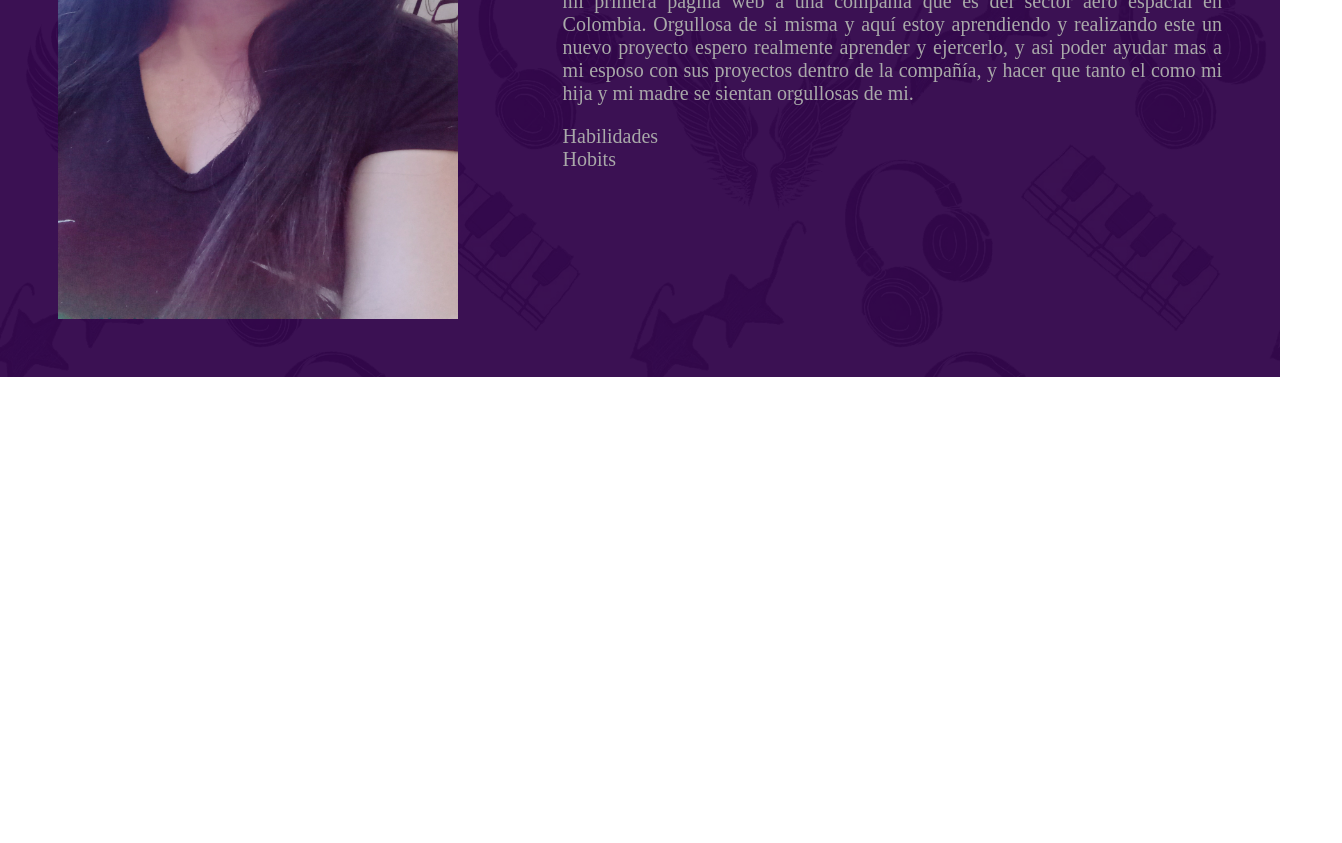
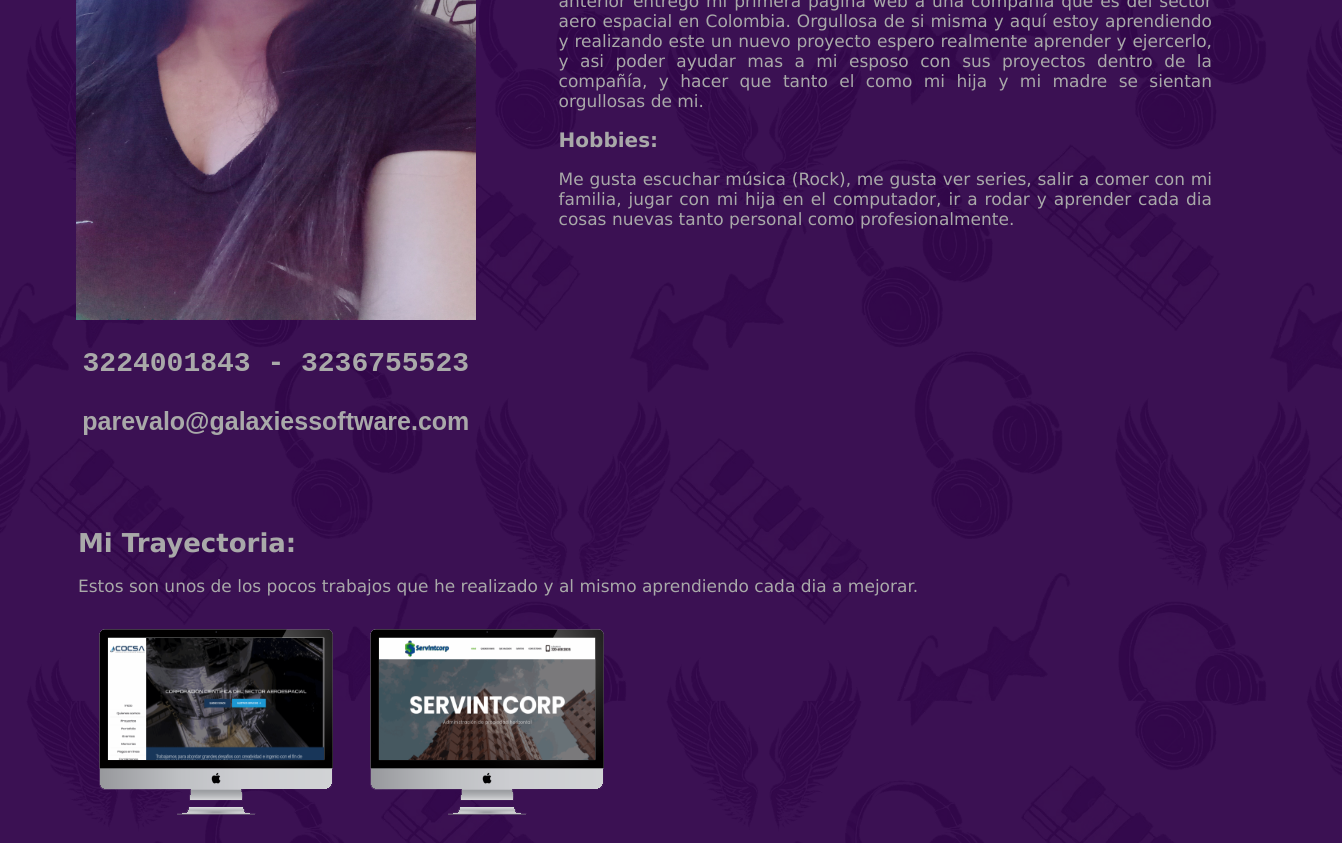
Before and after one commit to gs-parevalo/BIOGRAFIA, a plain HTML site: page index.html in a window 1280 px wide. Shown: the part 560-1403 px from the top of the page, 1342 px wide, since content can reach past the window. Before the commit the page ends 937 px from the top, so only its background shows below. Drawn offline with Linux system fonts and the light colour scheme.

Commit message:
02/03/2023 12:00pm

```diff
--- a/index.html
+++ b/index.html
@@ -11,6 +11,8 @@
         <section class="left">
             <h1>Andrea Arévalo</h1>
             <img src="Imagen/Andrea Arevalo.jpg" width="400px" height="600px">
+            <p class="phone">3224001843 - 3236755523</p>
+            <p class="email">parevalo@galaxiessoftware.com</p>
         </section>
         <section class="right">
             <p> Soy una persona emprendedora, me gusta estar aprendiendo cada dia algo nuevo tanto en mi vida personal como profesional, actualmente soy Técnica Asistente Administrativa, he ejercido este campo por mas de 5 años, pero llego la pandemia y se
@@ -19,9 +21,17 @@
                 quieta le expreso que quiero aprender y el me enseña todo lo que es front end empíricamente me da algunas clases gratis y empiezo a realizar pequeños proyectos con la autorización de el, asi mismo el mes anterior entrego mi primera pagina
                 web a una compañía que es del sector aero espacial en Colombia. Orgullosa de si misma y aquí estoy aprendiendo y realizando este un nuevo proyecto espero realmente aprender y ejercerlo, y asi poder ayudar mas a mi esposo con sus proyectos
                 dentro de la compañía, y hacer que tanto el como mi hija y mi madre se sientan orgullosas de mi.</p>
-            <div>Habilidades</div>
-            <div>Hobits</div>
+            <div class="hobbies">Hobbies:</div>
+            <p>Me gusta escuchar música (Rock), me gusta ver series, salir a comer con mi familia, jugar con mi hija en el computador, ir a rodar y aprender cada dia cosas nuevas tanto personal como profesionalmente.</p>
         </section>
+    </div>
+    <div class="project">
+        <h1>Mi Trayectoria:</h1>
+        <p class="description">Estos son unos de los pocos trabajos que he realizado y al mismo aprendiendo cada dia a mejorar.</p>
+        <img src="Imagen/cocsa.png">
+        <a href="https://www.cocsa-org.co"></a>
+        <img src="Imagen/servintcorp.png">
+        <a href="https://www.servintcorp.com.co"></a>
     </div>
 </body>
 
--- a/style.css
+++ b/style.css
@@ -22,12 +22,47 @@ body {
     margin: 50px;
     font-size: 25px;
     color: darkgrey;
+    font-family: 'Lucida Sans', 'Lucida Sans Regular', 'Lucida Grande', 'Lucida Sans Unicode', Geneva, Verdana, sans-serif;
+    text-align: center;
 }
 
 .right {
     width: 60%;
-    margin: 130px 50px 0 15px;
-    font-size: 20px;
+    margin: 150px 60px 0 15px;
+    font-size: 17px;
     color: darkgrey;
     text-align: justify;
+    font-family: 'Lucida Sans', 'Lucida Sans Regular', 'Lucida Grande', 'Lucida Sans Unicode', Geneva, Verdana, sans-serif;
 }
+
+.hobbies {
+    font-weight: bolder;
+    font-size: 20px;
+}
+
+.email {
+    font-size: 25px;
+    font-family: Arial, Helvetica, sans-serif;
+    font-weight: bold;
+}
+
+.phone {
+    font-size: 28px;
+    font-family: monospace;
+    font-weight: bold;
+}
+
+.project {
+    margin: 5px 5px 5px 70px;
+    width: 100%;
+    color: darkgrey;
+    font-family: 'Lucida Sans', 'Lucida Sans Regular', 'Lucida Grande', 'Lucida Sans Unicode', Geneva, Verdana, sans-serif;
+    font-size: 13px;
+}
+
+.description {
+    font-size: 17px;
+    color: darkgrey;
+    text-align: justify;
+    font-family: 'Lucida Sans', 'Lucida Sans Regular', 'Lucida Grande', 'Lucida Sans Unicode', Geneva, Verdana, sans-serif;
+}
```
Also changed, not shown: Imagen/cocsa.png (added), Imagen/servintcorp.png (added).
